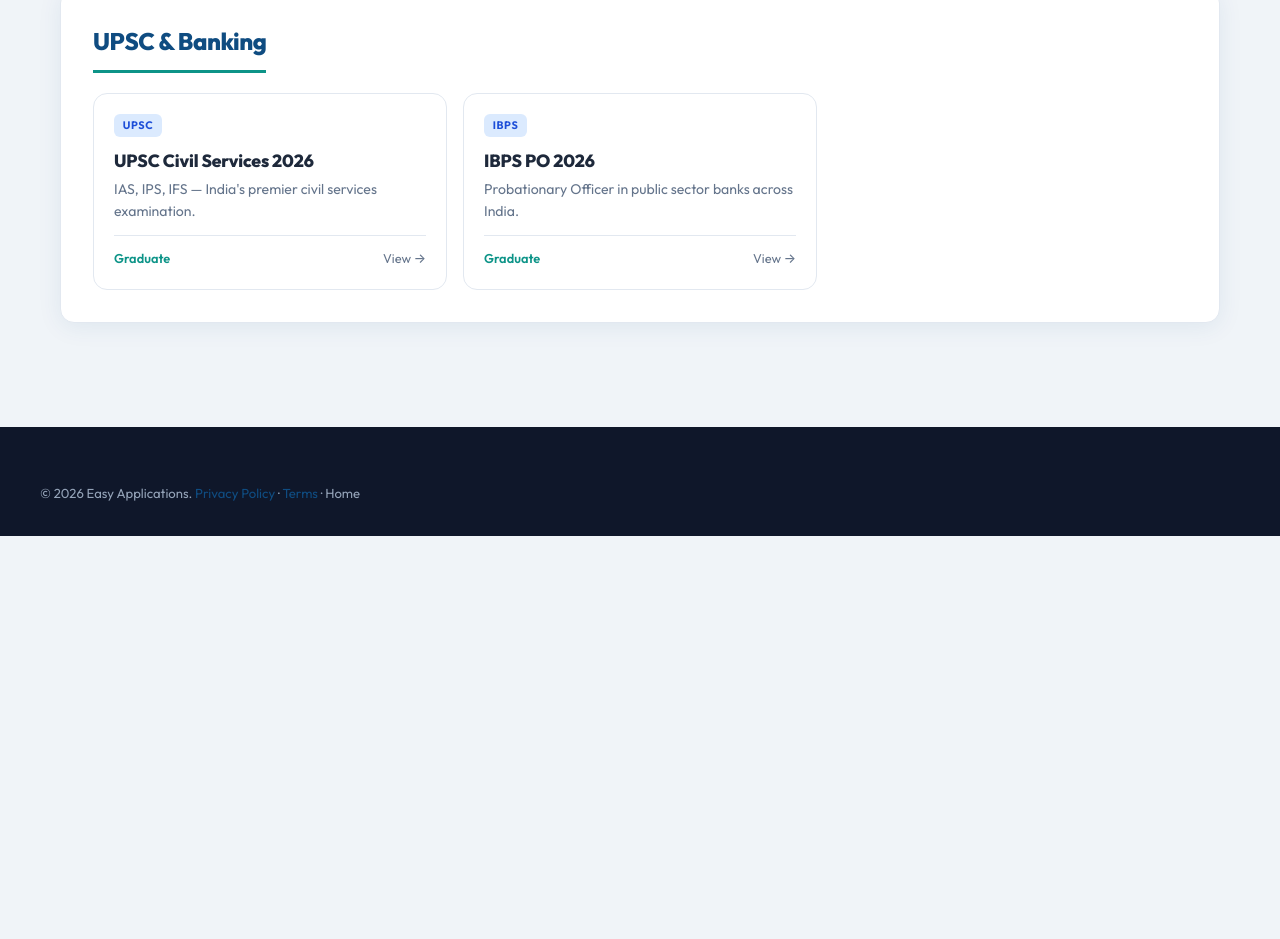
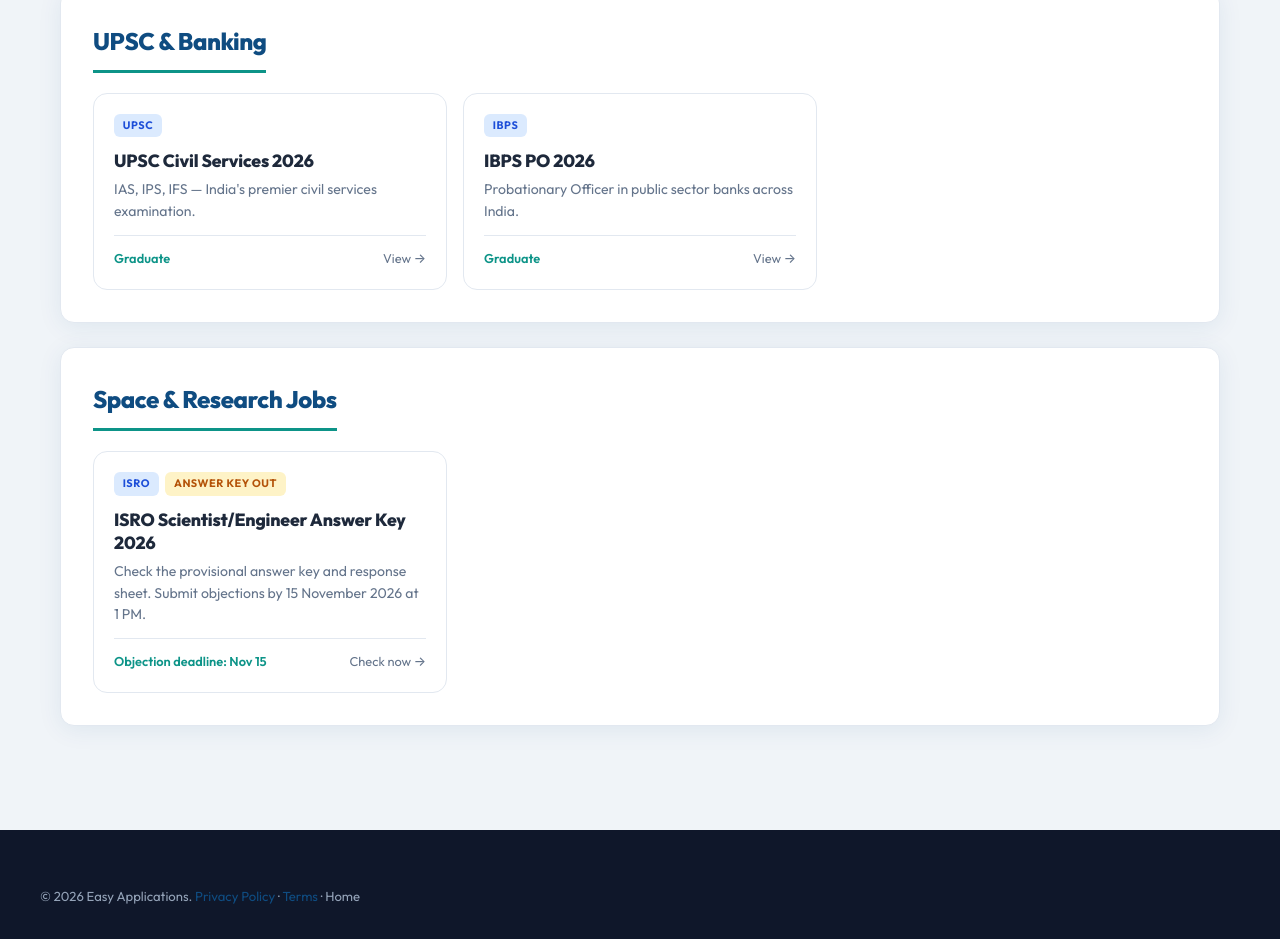
Before and after one commit to Rock682/easy-application, a website: page central-govt-jobs/index.html in a window 1280 px wide. Shown: the part 1048-1987 px from the top of the page. Before the commit the page ends 1584 px from the top, so only its background shows below. Drawn offline with Linux system fonts and the light colour scheme.

Commit message:
Feature ISRO answer key update on central jobs hub

```diff
--- a/central-govt-jobs/index.html
+++ b/central-govt-jobs/index.html
@@ -118,6 +118,17 @@
                 </a>
             </div>
         </section>
+        <section>
+            <h2>Space &amp; Research Jobs</h2>
+            <div class="card-grid">
+                <a href="../jobs/isro-scientist-engineer-answer-key-2026/index.html" class="card cat-central">
+                    <div class="card-meta"><span class="card-tag tag-central">ISRO</span><span class="card-tag tag-new">Answer key out</span></div>
+                    <h3>ISRO Scientist/Engineer Answer Key 2026</h3>
+                    <p>Check the provisional answer key and response sheet. Submit objections by 15 November 2026 at 1 PM.</p>
+                    <div class="card-footer"><span class="card-date">Objection deadline: Nov 15</span><span>Check now →</span></div>
+                </a>
+            </div>
+        </section>
         <aside class="ad-slot ad-slot--responsive" data-ad-key="LIST_MID" data-ad-format="auto" aria-label="Advertisement">
             <p class="ad-label">Advertisement</p>
             <div class="ad-container"></div>
```
